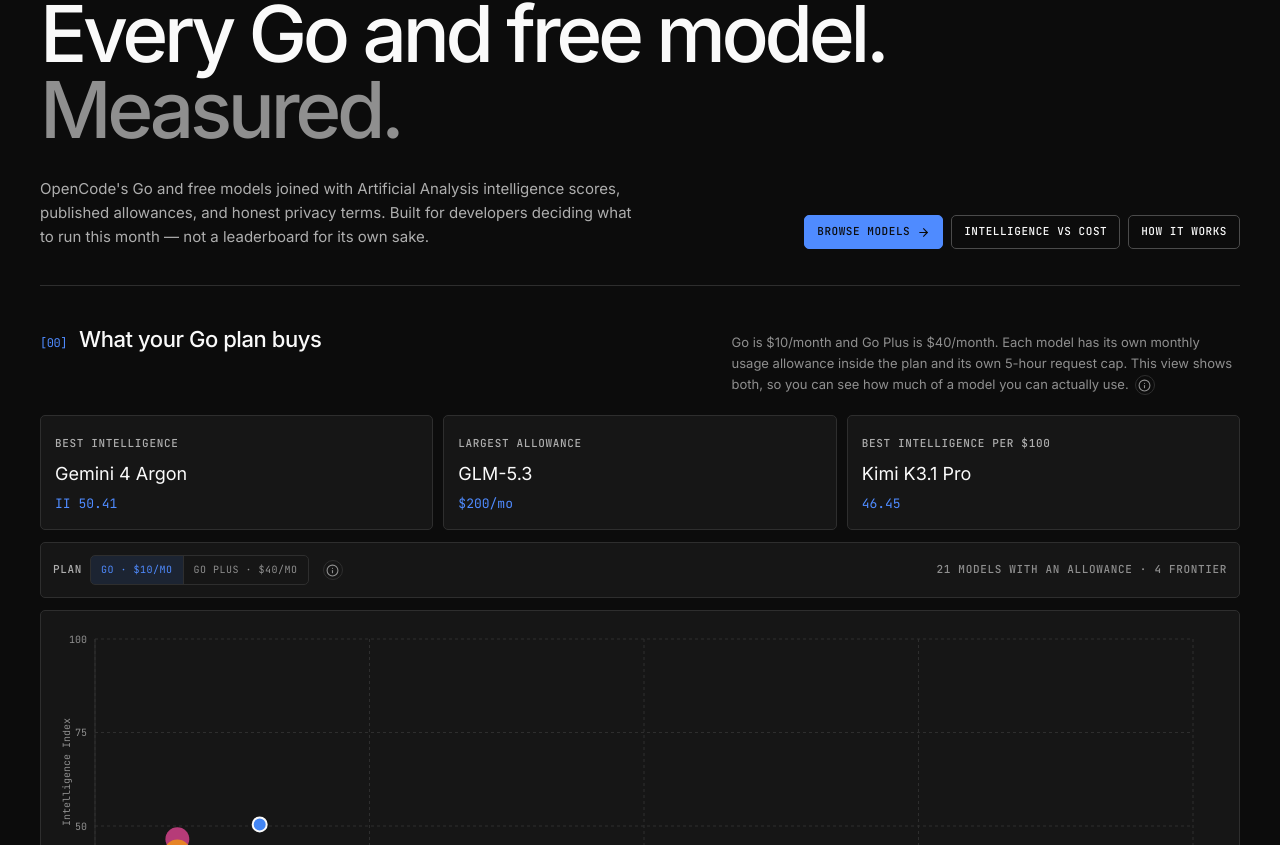
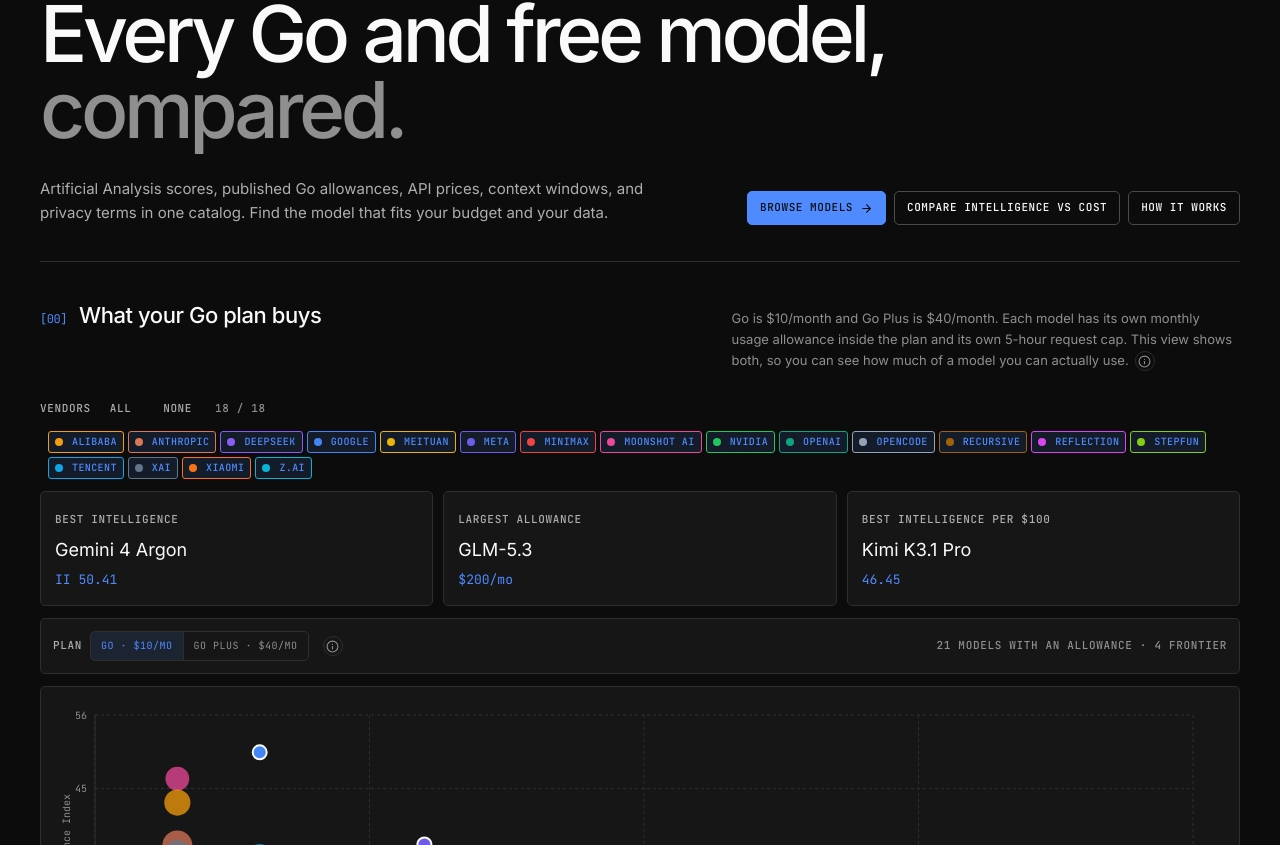
Before and after one commit to Valentjno/opencode-analysis, a React (Vite) app: page / in a window 1280 px wide. Shown: the part 175-1020 px from the top of the page. Built offline with nearby package versions, Linux system fonts and the light colour scheme.

Commit message:
feat: vendor filter, dynamic Y-axis, info popovers, cost legend and axes

```diff
--- a/src/components/PlanValue.tsx
+++ b/src/components/PlanValue.tsx
@@ -228,7 +228,7 @@ export function PlanValue({ models }: { models: Model[] }) {
               <YAxis
                 type="number"
                 dataKey="y"
-                domain={[0, 100]}
+                domain={[0, Math.ceil(Math.max(10, ...points.map((p) => p.y)) + 5)]}
                 tick={{ fill: 'var(--text-muted)', fontSize: 10, fontFamily: 'var(--font-mono)' }}
                 tickLine={false}
                 axisLine={{ stroke: 'var(--border)' }}
--- /dev/null
+++ b/src/components/VendorFilter.tsx
@@ -0,0 +1,69 @@
+import { vendorColor } from '../lib/vendors'
+import type { Model } from '../lib/types'
+
+interface Props {
+  models: Model[]
+  selected: Set<string>
+  onChange: (next: Set<string>) => void
+}
+
+export function VendorFilter({ models, selected, onChange }: Props) {
+  const vendors = [...new Set(models.map((model) => model.vendor))].sort((a, b) =>
+    a.localeCompare(b),
+  )
+
+  const allSelected = vendors.length > 0 && vendors.every((vendor) => selected.has(vendor))
+
+  const toggle = (vendor: string) => {
+    const next = new Set(selected)
+    if (next.has(vendor)) next.delete(vendor)
+    else next.add(vendor)
+    onChange(next)
+  }
+
+  const all = () => onChange(new Set(vendors))
+  const none = () => onChange(new Set())
+
+  return (
+    <div className="row" style={{ flexWrap: 'wrap', gap: 6, alignItems: 'center' }}>
+      <span className="meta meta-strong">Vendors</span>
+      <button type="button" className="btn btn-ghost" onClick={all} disabled={allSelected}>
+        All
+      </button>
+      <button type="button" className="btn btn-ghost" onClick={none} disabled={selected.size === 0}>
+        None
+      </button>
+      <span className="meta" style={{ marginLeft: 4 }}>
+        {selected.size} / {vendors.length}
+      </span>
+      <div className="row" style={{ flexWrap: 'wrap', gap: 4, marginLeft: 8 }}>
+        {vendors.map((vendor) => {
+          const active = selected.has(vendor)
+          return (
+            <button
+              key={vendor}
+              type="button"
+              className={`badge ${active ? 'badge-accent' : ''}`}
+              style={{ borderColor: active ? vendorColor(vendor) : undefined }}
+              onClick={() => toggle(vendor)}
+              title={`${active ? 'Exclude' : 'Include'} ${vendor}`}
+            >
+              <span
+                style={{
+                  display: 'inline-block',
+                  width: 8,
+                  height: 8,
+                  borderRadius: '50%',
+                  background: vendorColor(vendor),
+                  marginRight: 4,
+                  verticalAlign: 'middle',
+                }}
+              />
+              {vendor}
+            </button>
+          )
+        })}
+      </div>
+    </div>
+  )
+}
--- a/src/views/OverviewView.tsx
+++ b/src/views/OverviewView.tsx
@@ -1,8 +1,10 @@
+import { useMemo, useState } from 'react'
 import type { Snapshot, ResearchFeed } from '../lib/types'
 import { formatDateTime } from '../lib/format'
 import { StatsBar } from '../components/StatsBar'
 import { RecommendationGrid } from '../components/RecommendationGrid'
 import { PlanValue } from '../components/PlanValue'
+import { VendorFilter } from '../components/VendorFilter'
 import { InfoPopover } from '../components/InfoPopover'
 import { ArrowRight } from 'lucide-react'
 
@@ -13,26 +15,33 @@ interface Props {
 }
 
 export function OverviewView({ snapshot, research: _research, onOpen }: Props) {
+  const [vendors, setVendors] = useState<Set<string>>(
+    () => new Set(snapshot.models.map((m) => m.vendor)),
+  )
+  const filtered = useMemo(
+    () => snapshot.models.filter((m) => vendors.has(m.vendor)),
+    [snapshot.models, vendors],
+  )
+
   return (
     <>
       <section className="hero" aria-labelledby="hero-heading">
         <div className="hero-eyebrow meta meta-strong">
-          Independent · {formatDateTime(snapshot.generatedAt)} · updates every 12h
+          Independent · {formatDateTime(snapshot.generatedAt)} · updated every 12 hours
         </div>
         <h1 id="hero-heading">
-          Every Go and free model. <em>Measured.</em>
+          Every Go and free model, <em>compared.</em>
         </h1>
         <div className="hero-copy">
           <p>
-            OpenCode's Go and free models joined with Artificial Analysis intelligence scores,
-            published allowances, and honest privacy terms. Built for developers deciding what to
-            run this month — not a leaderboard for its own sake.
+            Artificial Analysis scores, published Go allowances, API prices, context windows, and
+            privacy terms in one catalog. Find the model that fits your budget and your data.
           </p>
           <div className="hero-actions">
             <a className="btn btn-primary" href="#models">
               Browse models <ArrowRight size={13} aria-hidden="true" />
             </a>
-            <a className="btn" href="#analysis">Intelligence vs cost</a>
+            <a className="btn" href="#analysis">Compare intelligence vs cost</a>
             <a className="btn" href="#about">How it works</a>
           </div>
         </div>
@@ -61,7 +70,10 @@ export function OverviewView({ snapshot, research: _research, onOpen }: Props) {
             </InfoPopover>
           </p>
         </div>
-        <PlanValue models={snapshot.models} />
+        <div className="stack">
+          <VendorFilter models={snapshot.models} selected={vendors} onChange={setVendors} />
+          <PlanValue models={filtered} />
+        </div>
       </section>
 
       <section className="section" aria-labelledby="picks-heading">
@@ -70,8 +82,8 @@ export function OverviewView({ snapshot, research: _research, onOpen }: Props) {
             <span className="section-index">[01]</span> Today's picks
           </h2>
           <p className="section-note">
-            Deterministic, recomputed on every refresh. Select a card to inspect the model and the
-            exact values behind the pick.
+            Five deterministic picks from the current snapshot. Open a card to see the numbers and
+            the rule behind it.
           </p>
         </div>
         <RecommendationGrid
--- a/src/views/ValueView.tsx
+++ b/src/views/ValueView.tsx
@@ -16,6 +16,7 @@ import { formatScore, formatCompact } from '../lib/format'
 import { FilterBar } from '../components/FilterBar'
 import { DataTable } from '../components/DataTable'
 import { InfoPopover } from '../components/InfoPopover'
+import { VendorFilter } from '../components/VendorFilter'
 import { vendorColor, vendorLegend } from '../lib/vendors'
 import {
   DEFAULT_FILTERS,
@@ -31,11 +32,12 @@ interface Props {
   onOpen: (id: string) => void
 }
 
-type CostAxis = 'blended' | 'go' | 'requests' | 'aaTask'
+type CostAxis = 'blended' | 'go' | 'goPlus' | 'requests' | 'aaTask'
 
 const COST_AXES: { key: CostAxis; label: string; higherIsBetter: boolean; format: (v: number) => string }[] = [
   { key: 'blended', label: 'Blended $ / 1M tokens', higherIsBetter: false, format: (v) => `$${v}` },
-  { key: 'go', label: 'Go monthly $', higherIsBetter: true, format: (v) => `$${v}` },
+  { key: 'go', label: 'Go $10/mo allowance', higherIsBetter: true, format: (v) => `$${v}` },
+  { key: 'goPlus', label: 'Go Plus $40/mo allowance', higherIsBetter: true, format: (v) => `$${v}` },
   { key: 'requests', label: 'Requests / 5h', higherIsBetter: true, format: (v) => String(v) },
   { key: 'aaTask', label: 'AA $ per II task', higherIsBetter: false, format: (v) => `$${v.toFixed(3)}` },
 ]
@@ -46,6 +48,8 @@ function xOf(model: Model, axis: CostAxis): number | null {
       return typeof model.pricing.blended === 'number' ? model.pricing.blended : null
     case 'go':
       return typeof model.go?.monthly?.go === 'number' ? model.go.monthly.go : null
+    case 'goPlus':
+      return typeof model.go?.monthly?.goPlus === 'number' ? model.go.monthly.goPlus : null
     case 'requests':
       return model.go?.requests5h.goUnlimited ? null : (typeof model.go?.requests5h.go === 'number' ? model.go.requests5h.go : null)
     case 'aaTask':
@@ -92,12 +96,15 @@ export function ValueView({ snapshot, research: _research, onOpen: _onOpen }: Pr
   const [costAxis, setCostAxis] = useState<CostAxis>('blended')
   const [filters, setFilters] = useState<CatalogFilters>(DEFAULT_FILTERS)
   const [included, setIncluded] = useState<Set<string>>(() => new Set(snapshot.models.map((m) => m.id)))
-  const vendors = useMemo(() => vendorOptions(snapshot.models), [snapshot.models])
+  const [vendors, setVendors] = useState<Set<string>>(
+    () => new Set(snapshot.models.map((m) => m.vendor)),
+  )
+  const vendorOptionsList = useMemo(() => vendorOptions(snapshot.models), [snapshot.models])
 
   const filtered = useMemo(() => {
     const base = filterModels(snapshot.models, filters)
-    return base.filter((m) => included.has(m.id))
-  }, [snapshot.models, filters, included])
+    return base.filter((m) => included.has(m.id) && vendors.has(m.vendor))
+  }, [snapshot.models, filters, included, vendors])
 
   const changeFilters = (patch: Partial<CatalogFilters>) => {
     setFilters((current) => {
@@ -130,7 +137,14 @@ export function ValueView({ snapshot, research: _research, onOpen: _onOpen }: Pr
         return { id: m.id, name: m.name, vendor: m.vendor, x, y, frontier: front.has(m.id) }
       })
       .filter(Boolean) as { id: string; name: string; vendor: string; x: number; y: number; frontier: boolean }[]
+
   }, [filtered, costAxis, front])
+
+  const yDomain = useMemo(() => {
+    const values = scatterData.map((point) => point.y)
+    const max = values.length ? Math.max(...values) : 10
+    return [0, Math.ceil(max + 5)]
+  }, [scatterData])
 
   const sortedByRatio = useMemo(() => {
     return filtered
@@ -168,11 +182,15 @@ export function ValueView({ snapshot, research: _research, onOpen: _onOpen }: Pr
         <div className="stack" style={{ marginTop: 16 }}>
         <FilterBar
           filters={filters}
-          vendors={vendors}
+          vendors={vendorOptionsList}
           shown={filtered.length}
           total={snapshot.models.length}
           onChange={changeFilters}
         />
+
+        <div className="panel" style={{ padding: 12 }}>
+          <VendorFilter models={snapshot.models} selected={vendors} onChange={setVendors} />
+        </div>
 
         <div className="panel" style={{ padding: 12 }}>
           <div className="row" style={{ flexWrap: 'wrap', gap: 8, alignItems: 'center' }}>
@@ -261,7 +279,7 @@ export function ValueView({ snapshot, research: _research, onOpen: _onOpen }: Pr
                 <YAxis
                   type="number"
                   dataKey="y"
-                  domain={[0, 100]}
+                  domain={yDomain as [number, number]}
                   tick={{ fill: 'var(--text-muted)', fontSize: 10, fontFamily: 'var(--font-mono)' }}
                   tickLine={false}
                   axisLine={{ stroke: 'var(--border)' }}
@@ -312,22 +330,37 @@ export function ValueView({ snapshot, research: _research, onOpen: _onOpen }: Pr
         <div id="capability" className="panel" style={{ padding: 16 }}>
           <h3 className="section-title" style={{ fontSize: 16, marginBottom: 8 }}>
             <span className="section-index">[02]</span> Capability Indexes
+            <InfoPopover title="How to read capability indexes">
+              <p>Rows are models, columns are Artificial Analysis capability scores. Darker means higher. Blank means AA did not publish that capability.</p>
+              <p>These are separate from the Intelligence Index: a model can score well on finance or legal tasks without being the smartest overall.</p>
+            </InfoPopover>
           </h3>
           <CapabilityHeatmap models={filtered} />
+          <p className="chart-note">AA capability scores, 0–100 scale. Blank cells mean not published.</p>
         </div>
 
         <div id="benchmarks" className="panel" style={{ padding: 16 }}>
           <h3 className="section-title" style={{ fontSize: 16, marginBottom: 8 }}>
             <span className="section-index">[03]</span> Benchmarks
+            <InfoPopover title="How to read benchmarks">
+              <p>Rows are models, columns are published benchmark scores, shown as percent. Darker means higher. Blank means AA did not publish that score.</p>
+              <p>These are the raw eval scores behind the Intelligence Index. A high II usually comes from strong scores here, but the weighting is AA's.</p>
+            </InfoPopover>
           </h3>
           <BenchmarkHeatmap models={filtered} />
+          <p className="chart-note">Published benchmark scores as percent. Blank cells mean not published.</p>
         </div>
 
         <div id="openness" className="panel" style={{ padding: 16 }}>
           <h3 className="section-title" style={{ fontSize: 16, marginBottom: 8 }}>
             <span className="section-index">[04]</span> Openness Index
+            <InfoPopover title="How to read openness">
+              <p>The Artificial Analysis Openness Index, 0–100. Higher means more transparent and more available: open weights, published methodology, published training data.</p>
+              <p>Only open-weights models score well here. A proprietary model with a high Intelligence Index can still score zero on openness.</p>
+            </InfoPopover>
           </h3>
           <OpennessChart models={filtered} />
+          <p className="chart-note">AA Openness Index, 0–100. Missing bars mean AA did not publish openness for that model.</p>
         </div>
 
         <div id="cost" className="panel" style={{ padding: 16 }}>
@@ -357,29 +390,48 @@ export function ValueView({ snapshot, research: _research, onOpen: _onOpen }: Pr
         <div id="performance" className="panel" style={{ padding: 16 }}>
           <h3 className="section-title" style={{ fontSize: 16, marginBottom: 8 }}>
             <span className="section-index">[06]</span> Performance
+            <InfoPopover title="How to read performance">
+              <p>Output speed in tokens per second against the Intelligence Index. Up and to the right is better: smarter and faster.</p>
+              <p>Speeds come from AA's measured providers and vary by host. A slow but smart model may be the wrong choice for interactive use.</p>
+            </InfoPopover>
           </h3>
           <PerformanceChart models={filtered} />
+          <p className="chart-note">Output tokens per second vs Intelligence Index. Missing points mean no published speed.</p>
         </div>
 
         <div id="tokens" className="panel" style={{ padding: 16 }}>
           <h3 className="section-title" style={{ fontSize: 16, marginBottom: 8 }}>
             <span className="section-index">[07]</span> Token Use
+            <InfoPopover title="How to read token use">
+              <p>Reasoning and answer tokens per Intelligence Index task. The bar is the total output tokens the model produced to solve the suite.</p>
+              <p>More tokens usually means more reasoning, which costs more and takes longer. A model that matches the leader on intelligence with fewer tokens is cheaper to run.</p>
+            </InfoPopover>
           </h3>
           <TokenChart models={filtered} />
+          <p className="chart-note">Output tokens per Intelligence Index task, split into reasoning and answer.</p>
         </div>
 
         <div id="context" className="panel" style={{ padding: 16 }}>
           <h3 className="section-title" style={{ fontSize: 16, marginBottom: 8 }}>
             <span className="section-index">[08]</span> Context Window
+            <InfoPopover title="How to read context">
+              <p>Intelligence Index against the context window in tokens. Right means more context. Intelligence and context are independent: a smart model can have a small window.</p>
+            </InfoPopover>
           </h3>
           <ContextChart models={filtered} />
+          <p className="chart-note">Context window in tokens vs Intelligence Index. Missing points mean no published window.</p>
         </div>
 
         <div id="size" className="panel" style={{ padding: 16 }}>
           <h3 className="section-title" style={{ fontSize: 16, marginBottom: 8 }}>
             <span className="section-index">[09]</span> Model Size (open weights only)
+            <InfoPopover title="How to read model size">
+              <p>Intelligence Index against active parameters in billions, for open-weights models only. Up and to the left is more efficient: more intelligence from fewer active parameters.</p>
+              <p>Active parameters matter more than total parameters for inference cost. A model with 2.8T total but 104B active is cheap to run.</p>
+            </InfoPopover>
           </h3>
           <SizeChart models={filtered} />
+          <p className="chart-note">Active parameters in billions vs Intelligence Index, open-weights models only.</p>
         </div>
 
         <div className="panel" style={{ padding: 12 }}>
@@ -594,13 +646,14 @@ function PerformanceChart({ models }: { models: Model[] }) {
     })
     .filter(Boolean) as { id: string; name: string; x: number; y: number }[]
   if (data.length === 0) return <p className="prose muted">No performance data for the selected models.</p>
+  const yMax = Math.ceil(Math.max(...data.map((d) => d.y)) + 5)
   return (
     <div style={{ width: '100%', height: 360 }}>
       <ResponsiveContainer width="100%" height="100%">
         <ScatterChart margin={{ top: 12, right: 30, bottom: 20, left: 4 }}>
           <CartesianGrid stroke="var(--border)" strokeDasharray="3 3" />
           <XAxis type="number" dataKey="x" tick={{ fill: 'var(--text-muted)', fontSize: 10, fontFamily: 'var(--font-mono)' }} tickLine={false} axisLine={{ stroke: 'var(--border)' }} label={{ value: 'Output speed (tok/s)', position: 'insideBottom', offset: -12, fill: 'var(--text-muted)', fontSize: 10, fontFamily: 'var(--font-mono)' }} />
-          <YAxis type="number" dataKey="y" domain={[0, 100]} tick={{ fill: 'var(--text-muted)', fontSize: 10, fontFamily: 'var(--font-mono)' }} tickLine={false} axisLine={{ stroke: 'var(--border)' }} width={34} />
+          <YAxis type="number" dataKey="y" domain={[0, yMax]} tick={{ fill: 'var(--text-muted)', fontSize: 10, fontFamily: 'var(--font-mono)' }} tickLine={false} axisLine={{ stroke: 'var(--border)' }} width={34} />
           <Tooltip content={({ active, payload }) => active && payload?.length ? <div className="panel" style={{ padding: '6px 8px', fontSize: 11 }}><strong>{(payload[0].payload as { name: string }).name}</strong></div> : null} />
           <Scatter data={data} fill="var(--accent)" isAnimationActive={false} />
         </ScatterChart>
@@ -642,13 +695,14 @@ function ContextChart({ models }: { models: Model[] }) {
     })
     .filter(Boolean) as { id: string; name: string; x: number; y: number }[]
   if (data.length === 0) return <p className="prose muted">No context data for the selected models.</p>
+  const yMax = Math.ceil(Math.max(...data.map((d) => d.y)) + 5)
   return (
     <div style={{ width: '100%', height: 360 }}>
       <ResponsiveContainer width="100%" height="100%">
         <ScatterChart margin={{ top: 12, right: 30, bottom: 20, left: 4 }}>
           <CartesianGrid stroke="var(--border)" strokeDasharray="3 3" />
           <XAxis type="number" dataKey="x" tick={{ fill: 'var(--text-muted)', fontSize: 10, fontFamily: 'var(--font-mono)' }} tickLine={false} axisLine={{ stroke: 'var(--border)' }} tickFormatter={(v: number) => formatCompact(v)} label={{ value: 'Context window (tokens)', position: 'insideBottom', offset: -12, fill: 'var(--text-muted)', fontSize: 10, fontFamily: 'var(--font-mono)' }} />
-          <YAxis type="number" dataKey="y" domain={[0, 100]} tick={{ fill: 'var(--text-muted)', fontSize: 10, fontFamily: 'var(--font-mono)' }} tickLine={false} axisLine={{ stroke: 'var(--border)' }} width={34} />
+          <YAxis type="number" dataKey="y" domain={[0, yMax]} tick={{ fill: 'var(--text-muted)', fontSize: 10, fontFamily: 'var(--font-mono)' }} tickLine={false} axisLine={{ stroke: 'var(--border)' }} width={34} />
           <Tooltip content={({ active, payload }) => active && payload?.length ? <div className="panel" style={{ padding: '6px 8px', fontSize: 11 }}><strong>{(payload[0].payload as { name: string }).name}</strong></div> : null} />
           <Scatter data={data} fill="var(--accent)" isAnimationActive={false} />
         </ScatterChart>
@@ -668,13 +722,14 @@ function SizeChart({ models }: { models: Model[] }) {
     })
     .filter(Boolean) as { id: string; name: string; x: number; y: number; params: number | null }[]
   if (data.length === 0) return <p className="prose muted">No open-weights model size data for the selected models.</p>
+  const yMax = Math.ceil(Math.max(...data.map((d) => d.y)) + 5)
   return (
     <div style={{ width: '100%', height: 360 }}>
       <ResponsiveContainer width="100%" height="100%">
         <ScatterChart margin={{ top: 12, right: 30, bottom: 20, left: 4 }}>
           <CartesianGrid stroke="var(--border)" strokeDasharray="3 3" />
           <XAxis type="number" dataKey="x" tick={{ fill: 'var(--text-muted)', fontSize: 10, fontFamily: 'var(--font-mono)' }} tickLine={false} axisLine={{ stroke: 'var(--border)' }} label={{ value: 'Active parameters (B)', position: 'insideBottom', offset: -12, fill: 'var(--text-muted)', fontSize: 10, fontFamily: 'var(--font-mono)' }} />
-          <YAxis type="number" dataKey="y" domain={[0, 100]} tick={{ fill: 'var(--text-muted)', fontSize: 10, fontFamily: 'var(--font-mono)' }} tickLine={false} axisLine={{ stroke: 'var(--border)' }} width={34} />
+          <YAxis type="number" dataKey="y" domain={[0, yMax]} tick={{ fill: 'var(--text-muted)', fontSize: 10, fontFamily: 'var(--font-mono)' }} tickLine={false} axisLine={{ stroke: 'var(--border)' }} width={34} />
           <Tooltip content={({ active, payload }) => active && payload?.length ? <div className="panel" style={{ padding: '6px 8px', fontSize: 11 }}><strong>{(payload[0].payload as { name: string }).name}</strong><div className="num muted">{formatScore((payload[0].payload as { params: number | null }).params, 0)}B total</div></div> : null} />
           <Scatter data={data} fill="var(--accent)" isAnimationActive={false} />
         </ScatterChart>
```
